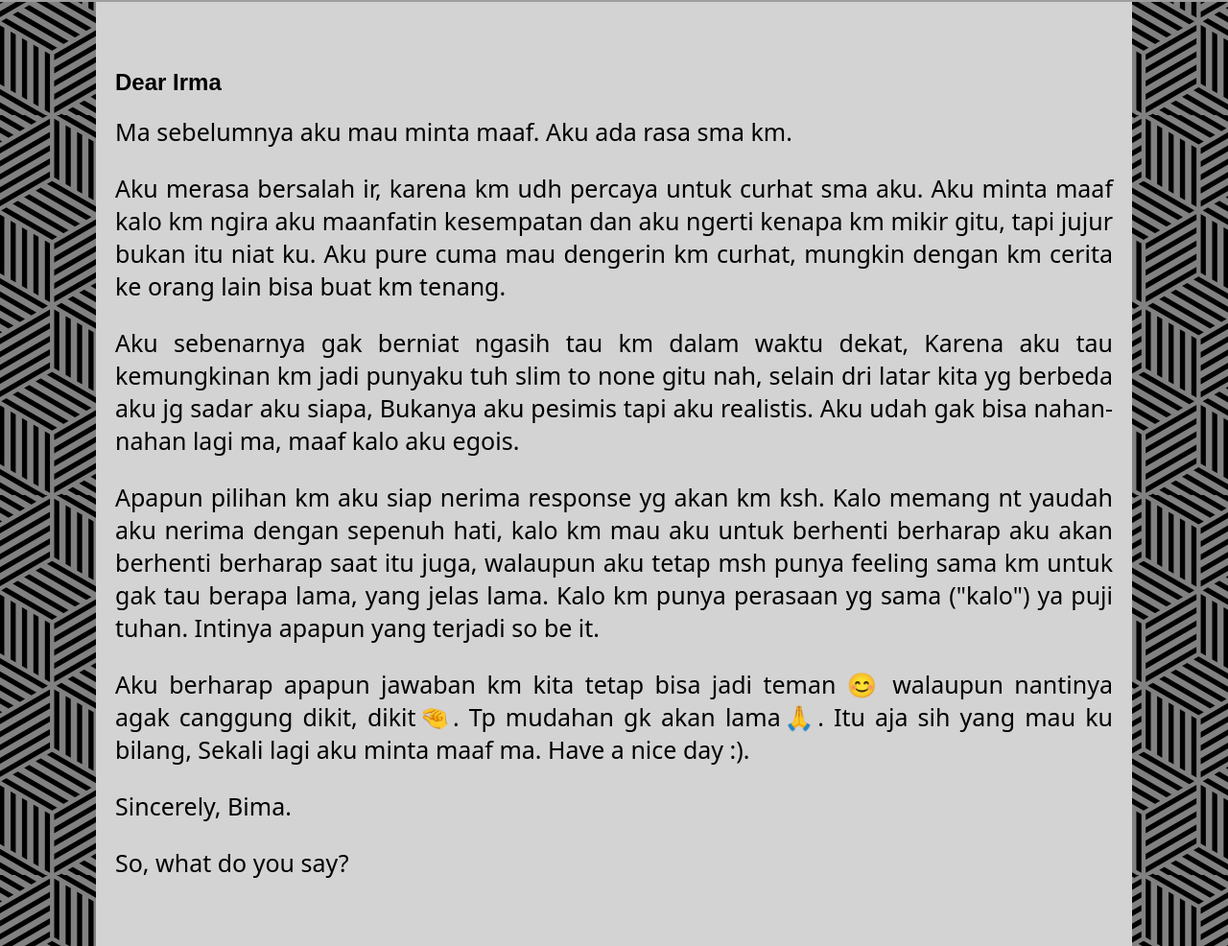
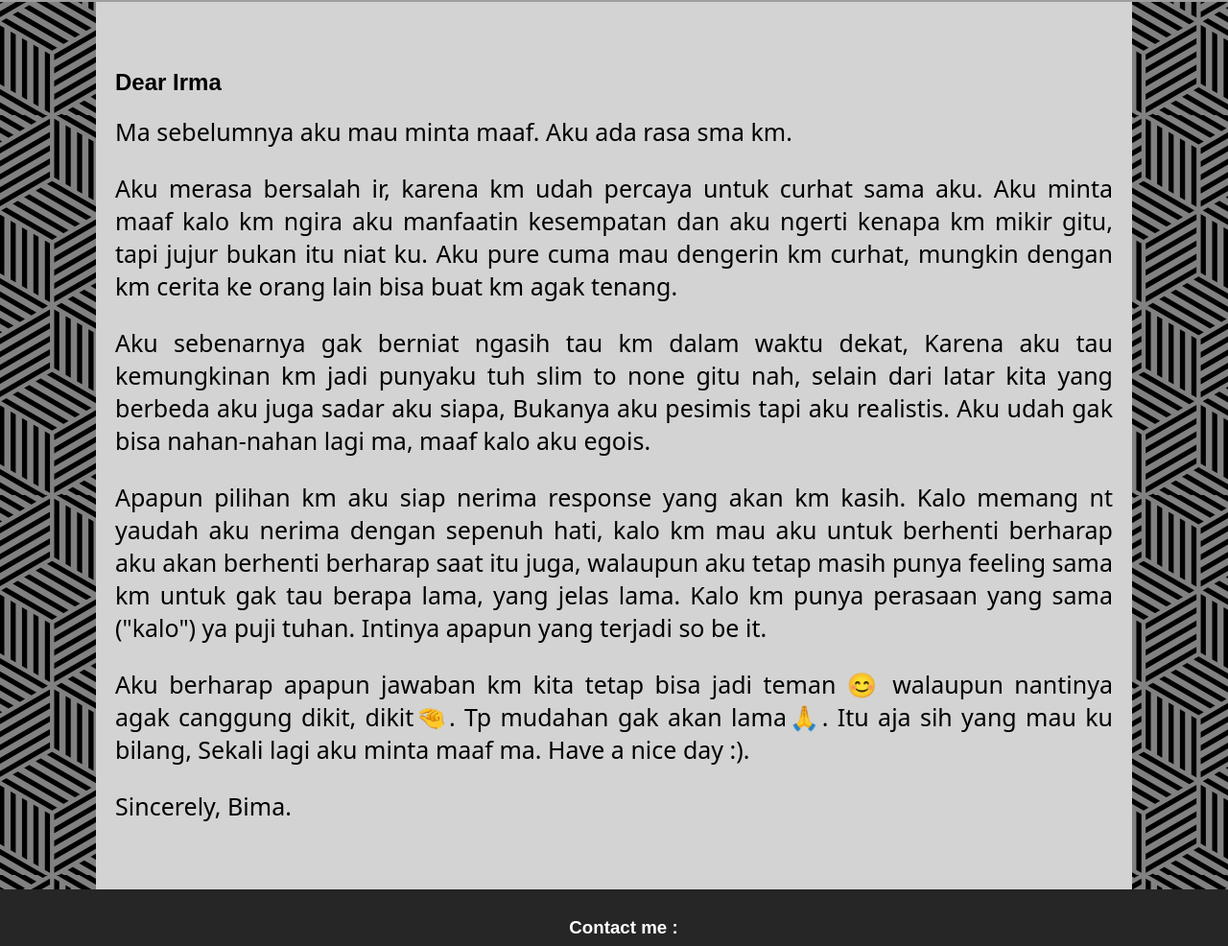
Before and after one commit to bmmasaputra/myfirstweb4u, a plain HTML site: page index.html in a window 1280 px wide. Shown: the part 276-1262 px from the top of the page at 96% size. Drawn offline with Linux system fonts and the light colour scheme; grey boxes are pictures that could not be loaded.

Commit message:
Update index.html

```diff
--- a/index.html
+++ b/index.html
@@ -101,18 +101,15 @@
 
 		<div class="idk">Ma sebelumnya aku mau minta maaf. Aku ada rasa sma km.</div>
 
-		<div class="idk">Aku merasa bersalah ir, karena km udh percaya untuk curhat sma aku. Aku minta maaf kalo km ngira aku maanfatin kesempatan dan aku ngerti kenapa km mikir gitu, tapi jujur bukan itu niat ku. Aku pure cuma mau dengerin km curhat, mungkin dengan km cerita ke orang lain bisa buat km tenang.</div>
+		<div class="idk">Aku merasa bersalah ir, karena km udah percaya untuk curhat sama aku. Aku minta maaf kalo km ngira aku manfaatin kesempatan dan aku ngerti kenapa km mikir gitu, tapi jujur bukan itu niat ku. Aku pure cuma mau dengerin km curhat, mungkin dengan km cerita ke orang lain bisa buat km agak tenang.</div>
 
-		<div class="idk">Aku sebenarnya gak berniat ngasih tau km dalam waktu dekat, Karena aku tau kemungkinan km jadi punyaku tuh slim to none gitu nah, selain dri latar kita yg berbeda aku jg sadar aku siapa, Bukanya aku pesimis tapi aku realistis. Aku udah gak bisa nahan-nahan lagi ma, maaf kalo aku egois.</div>
+		<div class="idk">Aku sebenarnya gak berniat ngasih tau km dalam waktu dekat, Karena aku tau kemungkinan km jadi punyaku tuh slim to none gitu nah, selain dari latar kita yang berbeda aku juga sadar aku siapa, Bukanya aku pesimis tapi aku realistis. Aku udah gak bisa nahan-nahan lagi ma, maaf kalo aku egois.</div>
 
-		<div class="idk">Apapun pilihan km aku siap nerima response yg akan km ksh. Kalo memang nt yaudah aku nerima dengan sepenuh hati, kalo km mau aku untuk berhenti berharap aku akan berhenti berharap saat itu juga, walaupun aku tetap msh punya feeling sama km untuk gak tau berapa lama, yang jelas lama. Kalo km punya perasaan yg sama ("kalo") ya puji tuhan. Intinya apapun yang terjadi so be it.</div>
+		<div class="idk">Apapun pilihan km aku siap nerima response yang akan km kasih. Kalo memang nt yaudah aku nerima dengan sepenuh hati, kalo km mau aku untuk berhenti berharap aku akan berhenti berharap saat itu juga, walaupun aku tetap masih punya feeling sama km untuk gak tau berapa lama, yang jelas lama. Kalo km punya perasaan yang sama ("kalo") ya puji tuhan. Intinya apapun yang terjadi so be it.</div>
 
-		<div class="idk">Aku berharap apapun jawaban km kita tetap bisa jadi teman 😊 walaupun nantinya agak canggung dikit, dikit🤏. Tp mudahan gk akan lama🙏. Itu aja sih yang mau ku bilang, Sekali lagi aku minta maaf ma. Have a nice day :).</div>
+		<div class="idk">Aku berharap apapun jawaban km kita tetap bisa jadi teman 😊 walaupun nantinya agak canggung dikit, dikit🤏. Tp mudahan gak akan lama🙏. Itu aja sih yang mau ku bilang, Sekali lagi aku minta maaf ma. Have a nice day :).</div>
 
 		<div class="idk">Sincerely, Bima.</div>
-
-
-		<div class="idk">So, what do you say?</div>
 
 		<div style="margin-bottom: 50px;"></div>
 
```
